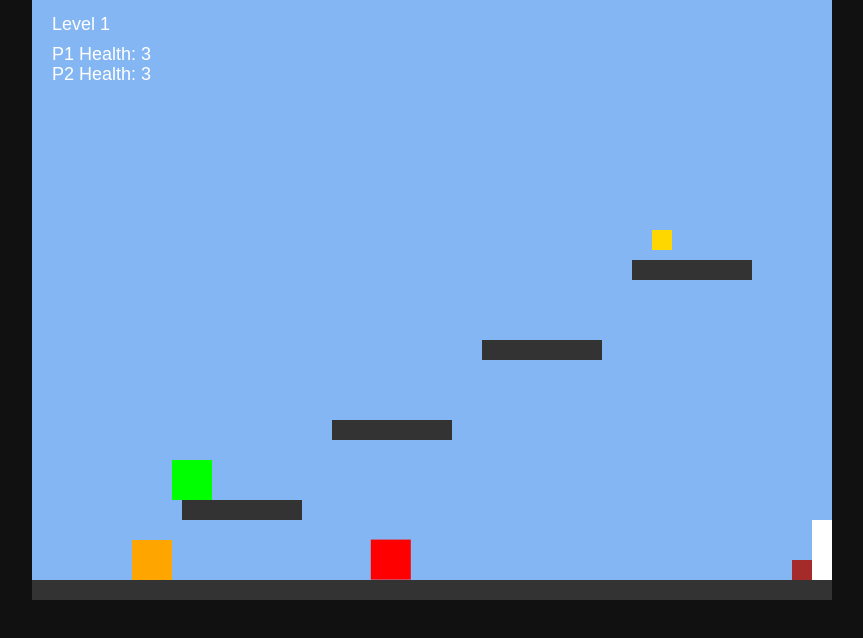
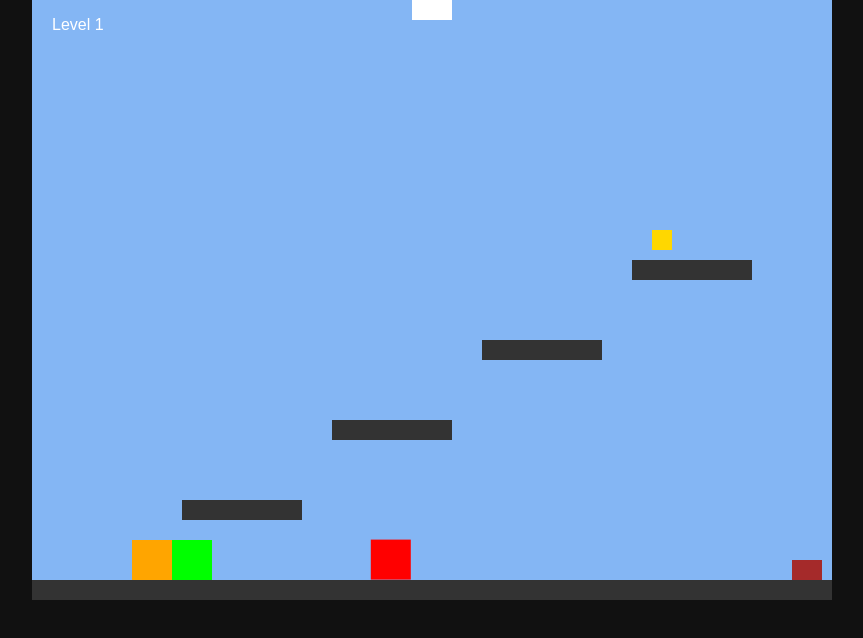
Before and after one commit to r3coilshadow/hello-neighbor, a plain HTML site: page index.html in a window 1280 px wide. Shown: the whole page, without its empty margins (208-1071 px from the left). Drawn offline with Linux system fonts and the light colour scheme.

Commit message:
Update index.html

```diff
--- a/index.html
+++ b/index.html
@@ -2,7 +2,7 @@
 <html>
 <head>
   <meta charset="UTF-8">
-  <title>Hello Neighbor - 2 Player</title>
+  <title>Hello Neighbor - 2 Player (One Life)</title>
   <style>
     body { margin: 0; overflow: hidden; background: #111; }
     canvas { display: block; margin: auto; background: #84b6f4; }
@@ -11,7 +11,6 @@
 <body>
 <canvas id="gameCanvas" width="800" height="600"></canvas>
 <script>
-// Setup
 const canvas = document.getElementById("gameCanvas");
 const ctx = canvas.getContext("2d");
 const keys = {};
@@ -23,7 +22,6 @@ const jumpSound = new Audio("https://cdn.pixabay.com/audio/2021/08/04/audio_918b
 const keySound = new Audio("https://cdn.pixabay.com/audio/2022/03/15/audio_2d922da94d.mp3");
 const hitSound = new Audio("https://cdn.pixabay.com/audio/2022/03/10/audio_3f1d13dccc.mp3");
 
-// Player Constructor
 function createPlayer(x, y, color, controls) {
   return {
     x, y,
@@ -31,18 +29,15 @@ function createPlayer(x, y, color, controls) {
     color,
     vx: 0, vy: 0,
     onGround: false,
-    health: 3,
+    health: 1,
     hasKey: false,
+    eliminated: false,
     controls
   };
 }
 
-const player1 = createPlayer(100, 100, "orange", {
-  left: "a", right: "d", up: "w"
-});
-const player2 = createPlayer(140, 100, "lime", {
-  left: "ArrowLeft", right: "ArrowRight", up: "ArrowUp"
-});
+const player1 = createPlayer(100, 500, "orange", { left: "a", right: "d", up: "w" });
+const player2 = createPlayer(140, 500, "lime", { left: "ArrowLeft", right: "ArrowRight", up: "ArrowUp" });
 
 const gravity = 0.8, friction = 0.8, speed = 4, jump = -14;
 
@@ -58,36 +53,32 @@ const levels = [
     ],
     key: { x: 620, y: 230, width: 20, height: 20, collected: false },
     door: { x: 760, y: 560, width: 30, height: 20, locked: true },
-    goal: { x: 780, y: 520, width: 20, height: 60 }
+    goal: { x: 380, y: 0, width: 40, height: 20 }
   },
-  {
-    platforms: [
-      { x: 0, y: 580, width: 800, height: 20 },
-      { x: 100, y: 480, width: 100, height: 20 },
-      { x: 250, y: 380, width: 100, height: 20 },
-      { x: 400, y: 280, width: 100, height: 20 },
-      { x: 550, y: 180, width: 100, height: 20 },
-      { x: 700, y: 100, width: 100, height: 20 },
-    ],
-    key: { x: 720, y: 70, width: 20, height: 20, collected: false },
-    door: { x: 760, y: 560, width: 30, height: 20, locked: true },
-    goal: { x: 780, y: 520, width: 20, height: 60 }
-  }
 ];
 
 const neighbor = { x: 700, y: 500, width: 40, height: 40, color: "red", speed: 1.2 };
 
 function draw(obj, color) {
-  ctx.fillStyle = color || obj.color || "white";
+  ctx.fillStyle = color || obj.color;
   ctx.fillRect(obj.x, obj.y, obj.width, obj.height);
 }
 
+function checkCollision(a, b) {
+  return a.x < b.x + b.width &&
+         a.x + a.width > b.x &&
+         a.y < b.y + b.height &&
+         a.y + a.height > b.y;
+}
+
 function applyPhysics(p, platforms) {
+  if (p.eliminated) return;
+
   if (keys[p.controls.left]) p.vx = -speed;
   else if (keys[p.controls.right]) p.vx = speed;
   else p.vx *= friction;
 
-  if ((keys[p.controls.up]) && p.onGround) {
+  if (keys[p.controls.up] && p.onGround) {
     p.vy = jump;
     p.onGround = false;
     jumpSound.play();
@@ -99,10 +90,7 @@ function applyPhysics(p, platforms) {
 
   p.onGround = false;
   for (let plat of platforms) {
-    if (p.x < plat.x + plat.width &&
-        p.x + p.width > plat.x &&
-        p.y < plat.y + plat.height &&
-        p.y + p.height > plat.y) {
+    if (checkCollision(p, plat)) {
       if (p.vy > 0 && p.y + p.height - p.vy <= plat.y) {
         p.y = plat.y - p.height;
         p.vy = 0;
@@ -111,19 +99,15 @@ function applyPhysics(p, platforms) {
     }
   }
 
-  // Death reset
-  if (p.y > canvas.height) {
-    p.x = 100; p.y = 100; p.vx = p.vy = 0;
-    p.health -= 1;
-    hitSound.play();
+  if (p.y > canvas.height && !p.eliminated) {
+    eliminatePlayer(p);
   }
 }
 
-function checkCollision(a, b) {
-  return a.x < b.x + b.width &&
-         a.x + a.width > b.x &&
-         a.y < b.y + b.height &&
-         a.y + a.height > b.y;
+function eliminatePlayer(p) {
+  p.health = 0;
+  p.eliminated = true;
+  hitSound.play();
 }
 
 function update() {
@@ -132,7 +116,7 @@ function update() {
 
   [player1, player2].forEach(p => applyPhysics(p, plats));
 
-  // Key collect
+  // Key collection
   [player1, player2].forEach(p => {
     if (!lvl.key.collected && checkCollision(p, lvl.key)) {
       lvl.key.collected = true;
@@ -144,52 +128,60 @@ function update() {
   // Unlock door
   if (lvl.key.collected) lvl.door.locked = false;
 
-  // Check goal
-  if (checkCollision(player1, lvl.goal) && checkCollision(player2, lvl.goal)) {
+  // Neighbor AI follows closest non-eliminated player
+  let target = player1;
+  if (player1.eliminated && !player2.eliminated) target = player2;
+  if (player2.eliminated && !player1.eliminated) target = player1;
+
+  if (!target.eliminated) {
+    if (neighbor.x < target.x) neighbor.x += neighbor.speed;
+    if (neighbor.x > target.x) neighbor.x -= neighbor.speed;
+    if (neighbor.y < target.y) neighbor.y += neighbor.speed;
+    if (neighbor.y > target.y) neighbor.y -= neighbor.speed;
+
+    if (checkCollision(neighbor, target)) {
+      eliminatePlayer(target);
+    }
+  }
+
+  // Both players must reach the goal (at the top) to win
+  if (checkCollision(player1, lvl.goal) && checkCollision(player2, lvl.goal) && !player1.eliminated && !player2.eliminated) {
     level = (level + 1) % levels.length;
     resetLevel();
-  }
-
-  // Neighbor chase player1
-  const target = player1;
-  if (neighbor.x < target.x) neighbor.x += neighbor.speed;
-  if (neighbor.x > target.x) neighbor.x -= neighbor.speed;
-  if (neighbor.y < target.y) neighbor.y += neighbor.speed;
-  if (neighbor.y > target.y) neighbor.y -= neighbor.speed;
-
-  if (checkCollision(neighbor, player1)) {
-    player1.health -= 1;
-    hitSound.play();
-    player1.x = 100; player1.y = 100;
   }
 }
 
 function resetLevel() {
-  player1.x = 100; player1.y = 100; player1.hasKey = false;
-  player2.x = 140; player2.y = 100; player2.hasKey = false;
-  levels[level].key.collected = false;
-  levels[level].door.locked = true;
+  player1.x = 100; player1.y = 500; player1.vx = 0; player1.vy = 0;
+  player2.x = 140; player2.y = 500; player2.vx = 0; player2.vy = 0;
+  player1.hasKey = false; player2.hasKey = false;
+  player1.eliminated = false; player2.eliminated = false;
+  player1.health = 1; player2.health = 1;
+  const lvl = levels[level];
+  lvl.key.collected = false;
+  lvl.door.locked = true;
+  neighbor.x = 700; neighbor.y = 500;
 }
 
 function render() {
+  const lvl = levels[level];
   ctx.clearRect(0, 0, canvas.width, canvas.height);
-  const lvl = levels[level];
 
-  // Draw
   lvl.platforms.forEach(p => draw(p, "#333"));
   if (!lvl.key.collected) draw(lvl.key, "gold");
   draw(lvl.door, lvl.door.locked ? "brown" : "green");
   draw(lvl.goal, "white");
 
-  draw(player1);
-  draw(player2);
+  if (!player1.eliminated) draw(player1);
+  if (!player2.eliminated) draw(player2);
   draw(neighbor);
 
   ctx.fillStyle = "white";
-  ctx.font = "18px Arial";
-  ctx.fillText(`Level ${level + 1}`, 20, 30);
-  ctx.fillText(`P1 Health: ${player1.health}`, 20, 60);
-  ctx.fillText(`P2 Health: ${player2.health}`, 20, 80);
+  ctx.font = "16px Arial";
+  ctx.fillText("Level " + (level + 1), 20, 30);
+
+  if (player1.eliminated) ctx.fillText("Player 1 Eliminated", 600, 30);
+  if (player2.eliminated) ctx.fillText("Player 2 Eliminated", 600, 50);
 }
 
 function gameLoop() {
@@ -197,6 +189,7 @@ function gameLoop() {
   render();
   requestAnimationFrame(gameLoop);
 }
+
 gameLoop();
 </script>
 </body>
```
